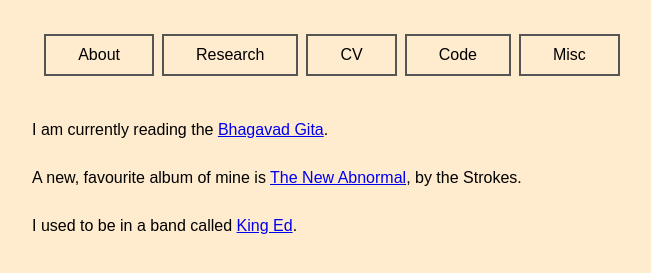
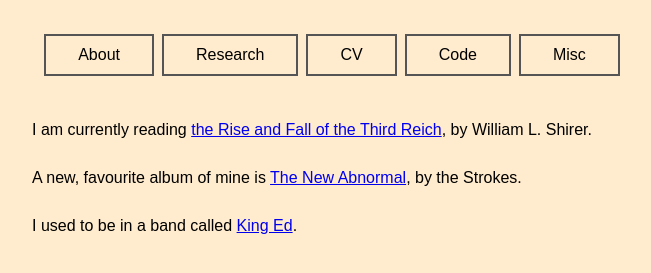
Before and after one commit to emmanuelfonseca/emmanuelfonseca.github.io, a plain HTML site: page sections/misc.html in a window 1280 px wide. Shown: the part 61-334 px from the top of the page, without its empty margins (308-959 px from the left). Drawn offline with Linux system fonts and the light colour scheme.

Commit message:
updated current book.

```diff
--- a/sections/misc.html
+++ b/sections/misc.html
@@ -20,8 +20,8 @@
 
 <div align="center">
 <div style="width: 600px;">
-    <p align="left">I am currently reading the
-        <a href="https://en.wikipedia.org/wiki/Bhagavad_Gita">Bhagavad Gita</a>.
+    <p align="left">I am currently reading
+        <a href="https://en.wikipedia.org/wiki/The_Rise_and_Fall_of_the_Third_Reich">the Rise and Fall of the Third Reich</a>, by William L. Shirer.
     </p>
     <p align="left">A new, favourite album of mine is
         <a href="https://en.wikipedia.org/wiki/The_New_Abnormal">The New Abnormal</a>, by the Strokes.</p>
```
